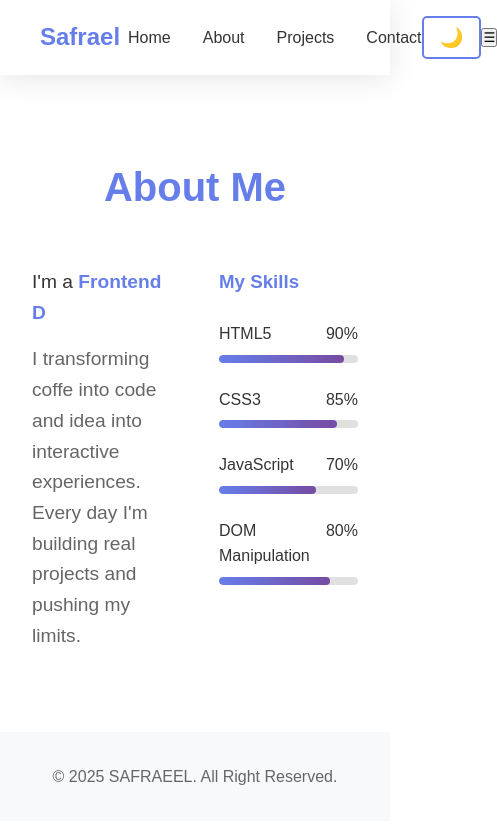
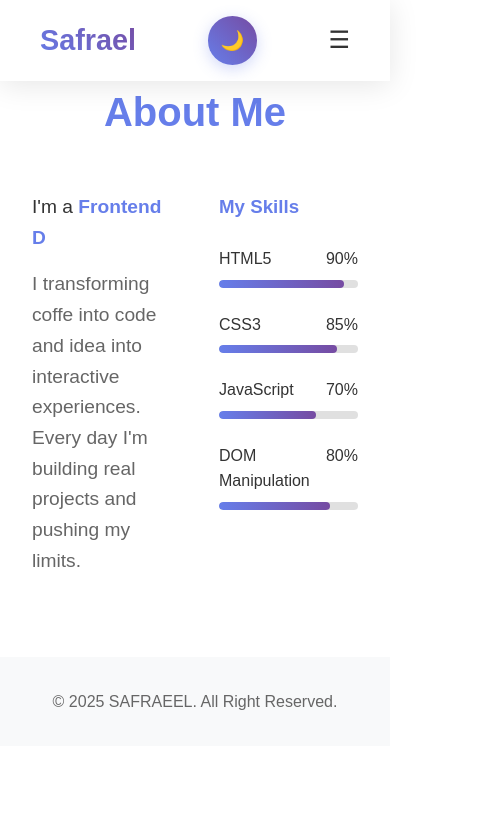
Before and after one commit to bilisatu/Safraeel-portfolio, a plain HTML site: page index.html in a window 390 px wide. Shown: the whole page, 497 px wide, since content can reach past the window. Drawn offline with Linux system fonts and the light colour scheme.

Commit message:
Add files via upload

```diff
--- a/style.css
+++ b/style.css
@@ -17,49 +17,162 @@ body.dark-mode {
     color:#fff;
 }
 
+#navbar {
+    background: rgba(255, 255, 255, 0.95);
+    backdrop-filter: blur(10px);
+    box-shadow:0 4px 30px rgba(0,0,0,0.1);
+    position: fixed;
+    width:100%;
+    top:0;
+    z-index:1000;
+    transition:all 0.3s ease;
+}
+
+body.dark-mode #navbar {
+    background:rgba(45, 45, 45, 0.95);
+    box-shadow: 0 4px 30px rgba(0,0,0,0.3);
+}
+
 .nav-container {
-    max-width:1200px;
-    margin:auto;
-    padding:1rem 2rem;
+    max-width: 1200px;
+    margin:0 auto;
+    padding: 1rem 2rem;
     display:flex;
     justify-content: space-between;
     align-items:center;
 }
 
 .logo {
-    color:#667eea;
-    font-size:1.5rem;
+    color: #667eea;
+    font-size:1.8rem;
+    font-weight:bold;
+    justify-content: center;
     align-items: center;
-    justify-content: center;
-    display: flex;
     margin:auto 0.5rem;
+    background:linear-gradient(45deg, #667eea, #764ba2);
+    -webkit-background-clip: text;
+    -webkit-text-fill-color: transparent;
+    background-clip:text;
 }
 
 .nav-links {
     display:flex;
     list-style:none;
-    gap:2rem;
+    gap:3rem;
+    align-items:center;
 }
 
-.nav-links a {
-    text-decoration:none;
-    color:inherit;
-    font-weight:500;
+.nav-link {
+    text-decoration: none;
+    color:#333;
+    font-weight:600;
+    font-size:1.1rem;
+    position: relative;
+    padding:0.5rem 0;
+    transition: all 0.3s ease;
 }
 
-.nav-links a:hover {
+body.dark-mode .nav-link {
+    color:#fff;
+}
+
+.nav-link:hover {
     color:#667eea;
 }
 
+.nav-link::after {
+    content:'';
+    position: absolute;
+    width:0;
+    height:3px;
+    bottom:0;
+    left:0;
+    background:linear-gradient(45deg, #667eea, #764ba2);
+    transition:width 0.3s ease;
+    border-radius:2px;
+}
 
-#themeToggle {
-    background:none;
-    border: 2px solid #667eea;
+.nav-link:hover::after {
+    width:100%;
+}
+
+.nav-link.active {
     color:#667eea;
-    padding: 0.5rem 1rem;
-    border-radius:5px;
+}
+
+.nav-link.active::after {
+    width:100%;
+}
+
+.theme-btn {
+    background: linear-gradient(45deg, #667eea, #764ba2);
+    border:none;
+    padding:0.8rem;
+    border-radius:50%;
     cursor:pointer;
     font-size:1.2rem;
+    transition: all 0.3s ease;
+    box-shadow: 0 4px 15px rgba(102, 126, 234, 0.3);
+}
+
+.theme-btn:hover {
+    transform:rotate(15deg) scale(1.1);
+    box-shadow:0 6px 20px rgba(102, 126, 234, 0.4);
+}
+
+.mobile-menu-btn {
+    display:none;
+    background:none;
+    border:none;
+    font-size:1.5rem;
+    cursor:pointer;
+    color:#333;
+    padding:0.5rem;
+}
+
+body.dark-mode .mobile-menu-btn {
+    color:#fff;
+}
+
+@media (max-width: 768px) {
+    .mobile-menu-btn {
+        display:block;
+    }
+
+    .nav-links {
+        position: fixed;
+        top:70px;
+        left:0;
+        width:100%;
+        background:rgba(255, 255, 255, 0.98);
+        backdrop-filter: blur(10px);
+        flex-direction:column;
+        gap:0;
+        height:0;
+        overflow:hidden;
+        transition: all 0.3s ease;
+        box-shadow:0 10px 30px rgba(0,0,0,0.1);
+    }
+
+    body.dark-mode .nav-links {
+        background: rgba(45, 45, 45, 0.98);
+    }
+
+    .nav-links.open {
+        height:300px;
+        padding:2rem 0;
+    }
+
+    .nav-link {
+        padding:1rem 2rem;
+        width:100%;
+        text-align:center;
+        font-size:1.2rem;
+    }
+
+    .nav-link::after {
+        display:none;
+    }
 }
 
 .highlight {
```
